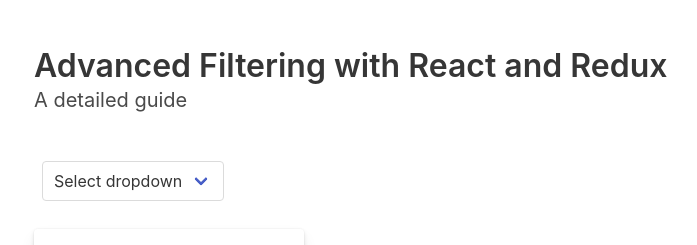
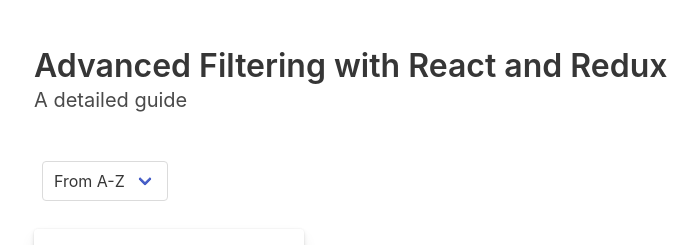
Before and after one commit to sureshkumar1211/100DaysOfCodeReact, a React (Create React App) app in the folder advanced-filtering-with-react-redux/: page / in a window 1280 px wide. Shown: the top 245 px of the page, without its empty margins (30-727 px from the left). Built offline with nearby package versions, Linux system fonts and the light colour scheme; no server answers.

Commit message:
user name sort by alphabet functionality has been finished

```diff
--- a/advanced-filtering-with-react-redux/src/components/SelectInput/SelectInput.js
+++ b/advanced-filtering-with-react-redux/src/components/SelectInput/SelectInput.js
@@ -1,14 +1,35 @@
-import React from "react";
+import React, { useEffect } from "react";
+import { connect } from "react-redux";
+import { sortByAlphabet, sortByPrice } from "../../store/actions";
+const SelectInput = ({ state: { sortBy }, selected }) => {
+	useEffect(() => {
+		selected(sortByAlphabet);
+	}, []);
 
-const SelectInput = () => {
+	let onChangeHandler = (e) => {
+		let { value } = e.target;
+		if (value === "0") {
+			return selected(sortByAlphabet);
+		}
+		selected(sortByPrice);
+	};
+
 	return (
 		<div className="select pl-2">
-			<select>
-				<option>Select dropdown</option>
-				<option>With options</option>
+			<select value={sortBy} onChange={onChangeHandler}>
+				<option value="-1" disabled>
+					Sort by
+				</option>
+				<option value="0">From A-Z</option>
+				<option value="1">Sort by Id</option>
 			</select>
 		</div>
 	);
 };
 
-export default SelectInput;
+const mapStateToProps = (state) => ({ state });
+const mapDispatchToProps = (dispatch) => ({
+	selected: (callback) => dispatch(callback()),
+});
+
+export default connect(mapStateToProps, mapDispatchToProps)(SelectInput);
--- /dev/null
+++ b/advanced-filtering-with-react-redux/src/hof/sort.js
@@ -0,0 +1,11 @@
+export function sortByAlphabet(arr, field) {
+	return arr.sort(function (a, b) {
+		if (a[field] < b[field]) {
+			return -1;
+		}
+		if (a[field] > b[field]) {
+			return 1;
+		}
+		return 0;
+	});
+}
--- a/advanced-filtering-with-react-redux/src/store/actions.js
+++ b/advanced-filtering-with-react-redux/src/store/actions.js
@@ -2,14 +2,12 @@
 export const SORT_BY_ID = "SORT_BY_ID";
 export const LOAD_DATA = "LOAD_DATA";
 
-export const sortByAlphabet = (payload) => ({
+export const sortByAlphabet = () => ({
 	type: SORT_BY_ALPHABET,
-	payload,
 });
 
-export const sortByPrice = (payload) => ({
+export const sortByPrice = () => ({
 	type: SORT_BY_ID,
-	payload,
 });
 
 export const loadData = (payload) => ({
--- a/advanced-filtering-with-react-redux/src/store/reducers.js
+++ b/advanced-filtering-with-react-redux/src/store/reducers.js
@@ -1,4 +1,5 @@
 import { SORT_BY_ALPHABET, SORT_BY_ID, LOAD_DATA } from "./actions";
+import { sortByAlphabet } from "../hof/sort";
 
 const initialState = {
 	users: [
@@ -26,16 +27,19 @@
 			},
 		},
 	],
-	sortBy: 0,
+	sortBy: -1,
 };
 
 const reducers = (state = initialState, action) => {
 	switch (action.type) {
 		case SORT_BY_ALPHABET: {
-			return state;
+			let users = [...state.users];
+			let sortedUsers = sortByAlphabet(users, "name");
+			return { ...state, users: sortedUsers, sortBy: 0 };
 		}
 		case SORT_BY_ID: {
-			return state;
+			console.log(action);
+			return { ...state, sortBy: 1 };
 		}
 		case LOAD_DATA: {
 			return { ...state, users: action.payload };
```
